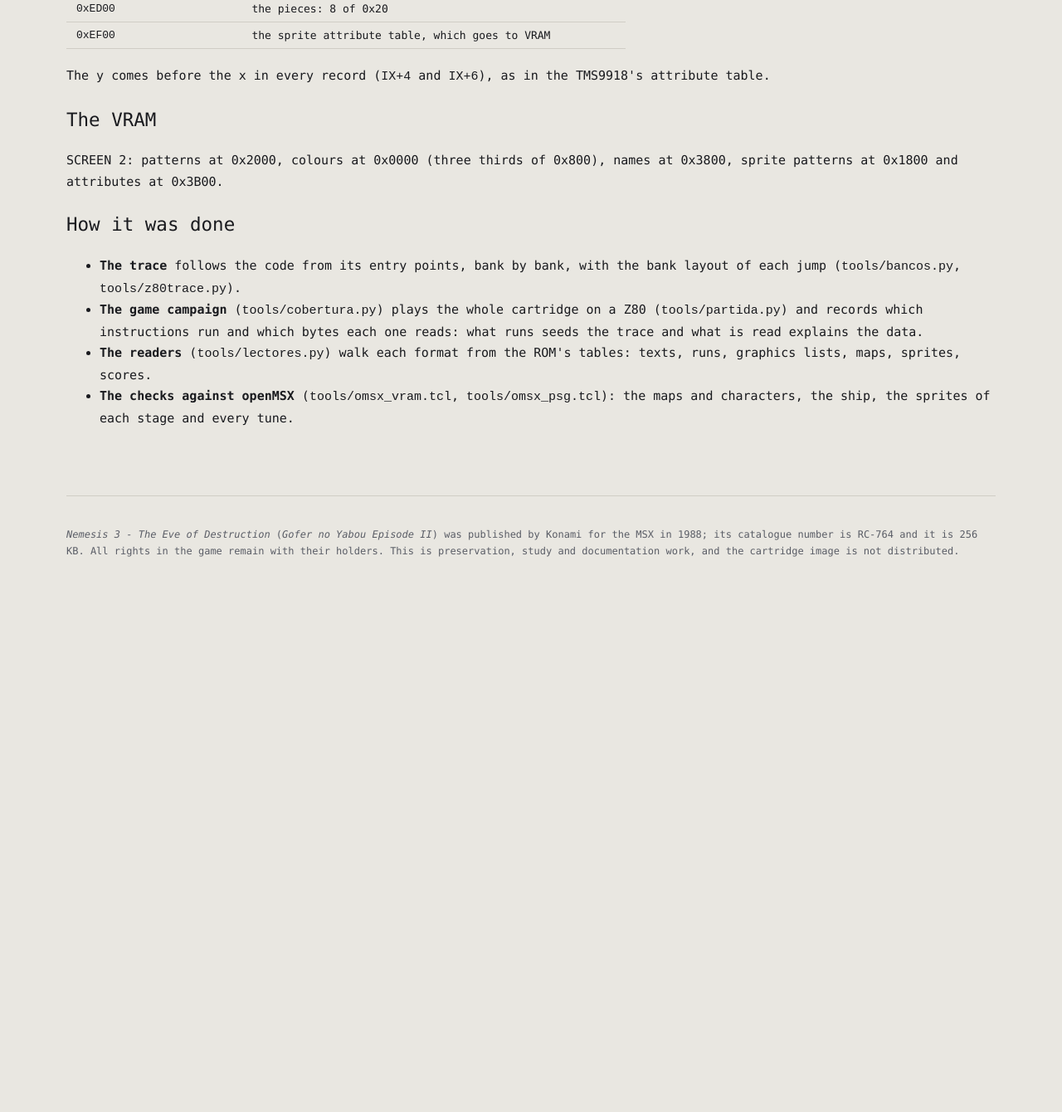
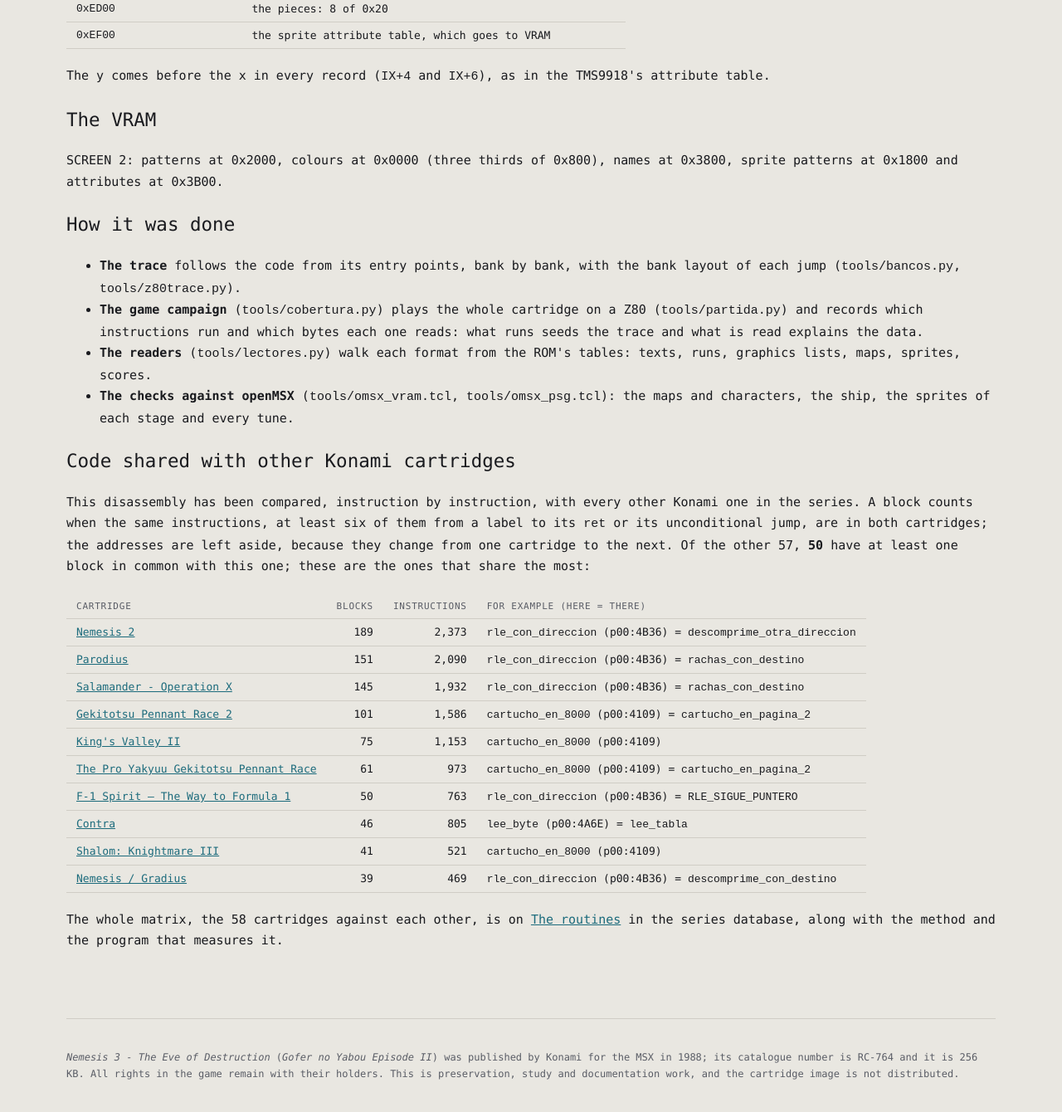
Before and after one commit to antxiko/Nemesis3-disassembly, a Jekyll site: the page built from docs/UNDER-THE-HOOD.md, in a window 1280 px wide and 1400 px high, scrolled down 1537 px. Shown: the top 1340 px of the window at 83% size. Built offline with Jekyll 4.4.1, drawn with Linux system fonts in a browser that asks for light colours; our own code applies the rules of GitHub Pages for plain Markdown files; before the commit the page ends 2308 px from its top, so only the background shows below that.

Commit message:
El codigo que comparte con los otros Konami de la serie
Seccion nueva al final de la pagina del codigo, en ingles y en castellano:
con que cartuchos comparte bloques de instrucciones (las direcciones aparte)
y cuantos. Sale de tools/codigo_comun.py y tools/pon_en_webs.py de
MSX-disassembly-database; la matriz entera esta en su pagina Las rutinas.
El barrido de nombres de otros juegos de los tests quita antes esa seccion,
la unica que los nombra a proposito (sin_compartido).

Co-Authored-By: Claude Opus 5.5 <noreply@anthropic.com>

```diff
--- a/docs/UNDER-THE-HOOD.md
+++ b/docs/UNDER-THE-HOOD.md
@@ -80,3 +80,30 @@ names at 0x3800, sprite patterns at 0x1800 and attributes at 0x3B00.
   tables: texts, runs, graphics lists, maps, sprites, scores.
 - **The checks against openMSX** (`tools/omsx_vram.tcl`, `tools/omsx_psg.tcl`):
   the maps and characters, the ship, the sprites of each stage and every tune.
+
+## Code shared with other Konami cartridges
+
+This disassembly has been compared, instruction by instruction, with
+every other Konami one in the series. A block counts when the same
+instructions, at least six of them from a label to its `ret` or its
+unconditional jump, are in both cartridges; the addresses are left
+aside, because they change from one cartridge to the next. Of the
+other 57, **50** have at least one block in common with this one;
+these are the ones that share the most:
+
+| Cartridge | Blocks | Instructions | For example (here = there) |
+|---|---:|---:|---|
+| [Nemesis 2](https://antxiko.github.io/Nemesis2-disassembly/) | 189 | 2,373 | `rle_con_direccion` (p00:4B36) = `descomprime_otra_direccion` |
+| [Parodius](https://antxiko.github.io/Parodius-disassembly/) | 151 | 2,090 | `rle_con_direccion` (p00:4B36) = `rachas_con_destino` |
+| [Salamander - Operation X](https://antxiko.github.io/Salamander-disassembly/) | 145 | 1,932 | `rle_con_direccion` (p00:4B36) = `rachas_con_destino` |
+| [Gekitotsu Pennant Race 2](https://antxiko.github.io/PennantRace2-disassembly/) | 101 | 1,586 | `cartucho_en_8000` (p00:4109) = `cartucho_en_pagina_2` |
+| [King's Valley II](https://antxiko.github.io/KingsValley2-disassembly/) | 75 | 1,153 | `cartucho_en_8000` (p00:4109) |
+| [The Pro Yakyuu Gekitotsu Pennant Race](https://antxiko.github.io/PennantRace-disassembly/) | 61 | 973 | `cartucho_en_8000` (p00:4109) = `cartucho_en_pagina_2` |
+| [F-1 Spirit — The Way to Formula 1](https://antxiko.github.io/F1Spirit-disassembly/) | 50 | 763 | `rle_con_direccion` (p00:4B36) = `RLE_SIGUE_PUNTERO` |
+| [Contra](https://antxiko.github.io/Contra-disassembly/) | 46 | 805 | `lee_byte` (p00:4A6E) = `lee_tabla` |
+| [Shalom: Knightmare III](https://antxiko.github.io/Shalom-disassembly/) | 41 | 521 | `cartucho_en_8000` (p00:4109) |
+| [Nemesis / Gradius](https://antxiko.github.io/Nemesis-disassembly/) | 39 | 469 | `rle_con_direccion` (p00:4B36) = `descomprime_con_destino` |
+
+The whole matrix, the 58 cartridges against each other, is on
+[The routines](https://antxiko.github.io/MSX-disassembly-database/THE-ROUTINES.html) in the series database, along
+with the method and the program that measures it.
```
Also changed, not shown: docs/es/POR-DENTRO.md (+27 -0 lines), tests/test_web.py (+13 -1 lines).
